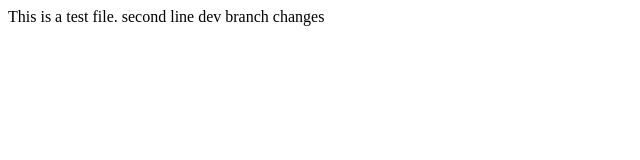
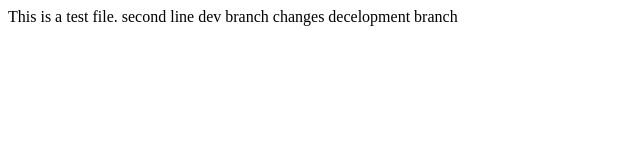
Before and after one commit to kchandruind/cart, a plain HTML site: page code/index.html in a window 1280 px wide. Shown: the whole page, without its empty margins (0-640 px from the left). Drawn offline with Linux system fonts and the light colour scheme.

Commit message:
dev branch

```diff
--- a/code/index.html
+++ b/code/index.html
@@ -1,3 +1,4 @@
 This is a test file. <CHANDRU>
 second line
 dev branch changes
+decelopment branch
```
